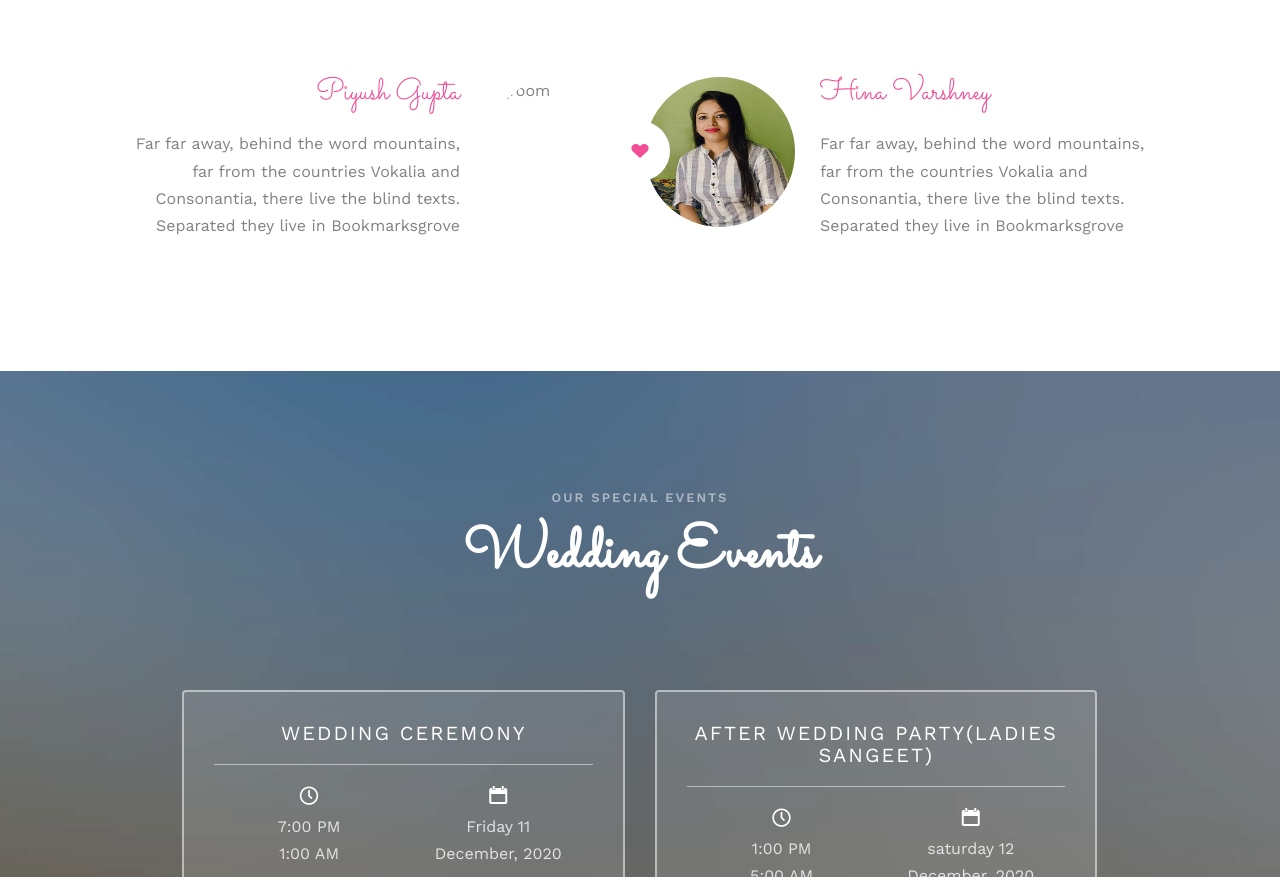
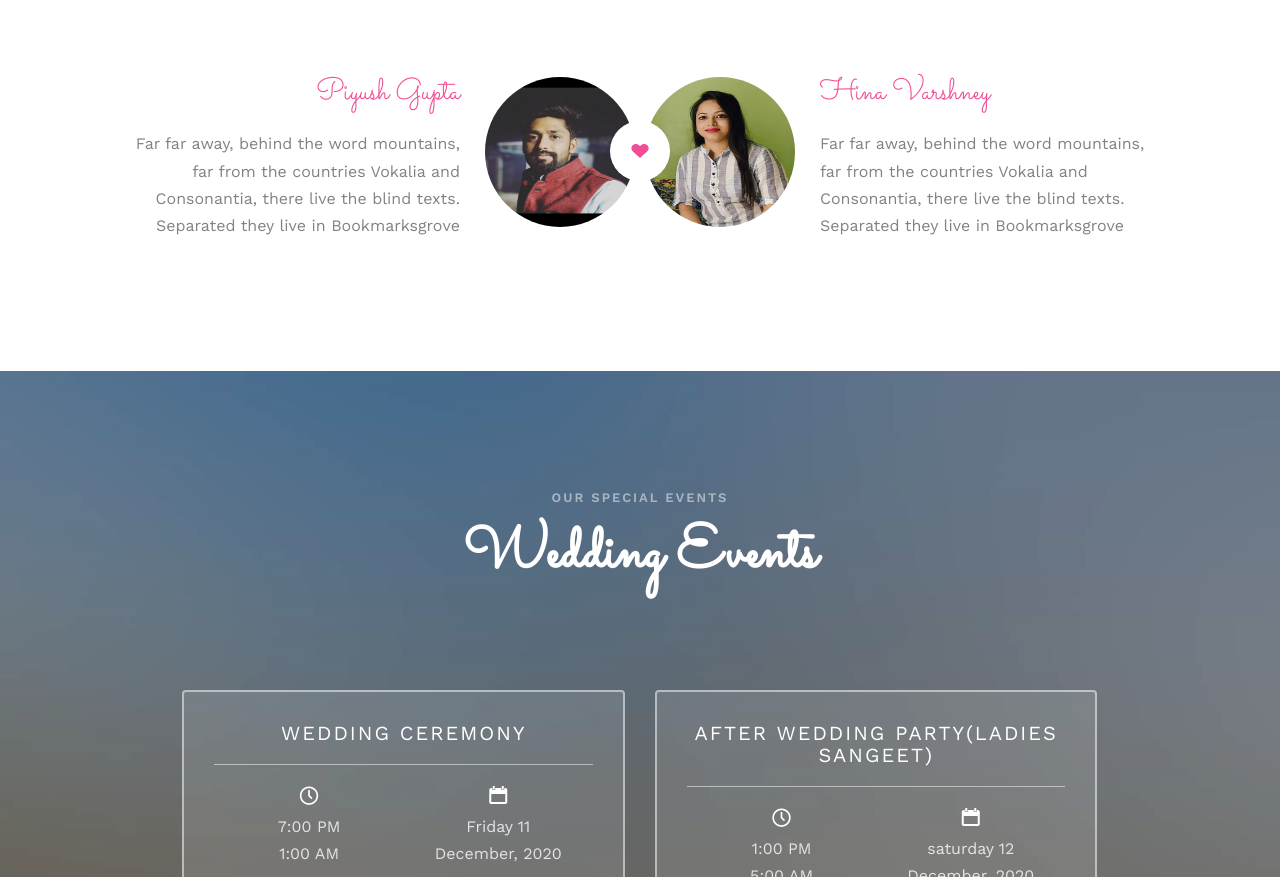
Before and after one commit to pookie13/piyuina, a plain HTML site: page index.html in a window 1280 px wide. Shown: the part 1208-2085 px from the top of the page. Drawn offline with nearby package versions, Linux system fonts and the light colour scheme; files whose address does not match are found by name.

Commit message:
changes for groom imagez

```diff
--- a/index.html
+++ b/index.html
@@ -140,7 +140,7 @@
                 <div class="couple-wrap animate-box">
                     <div class="couple-half">
                         <div class="groom">
-                            <img src="images/groom.jpg" alt="groom" class="img-responsive">
+                            <img src="images/groom.jpeg" alt="groom" class="img-responsive">
                         </div>
                         <div class="desc-groom">
                             <h3>Piyush Gupta</h3>
```
